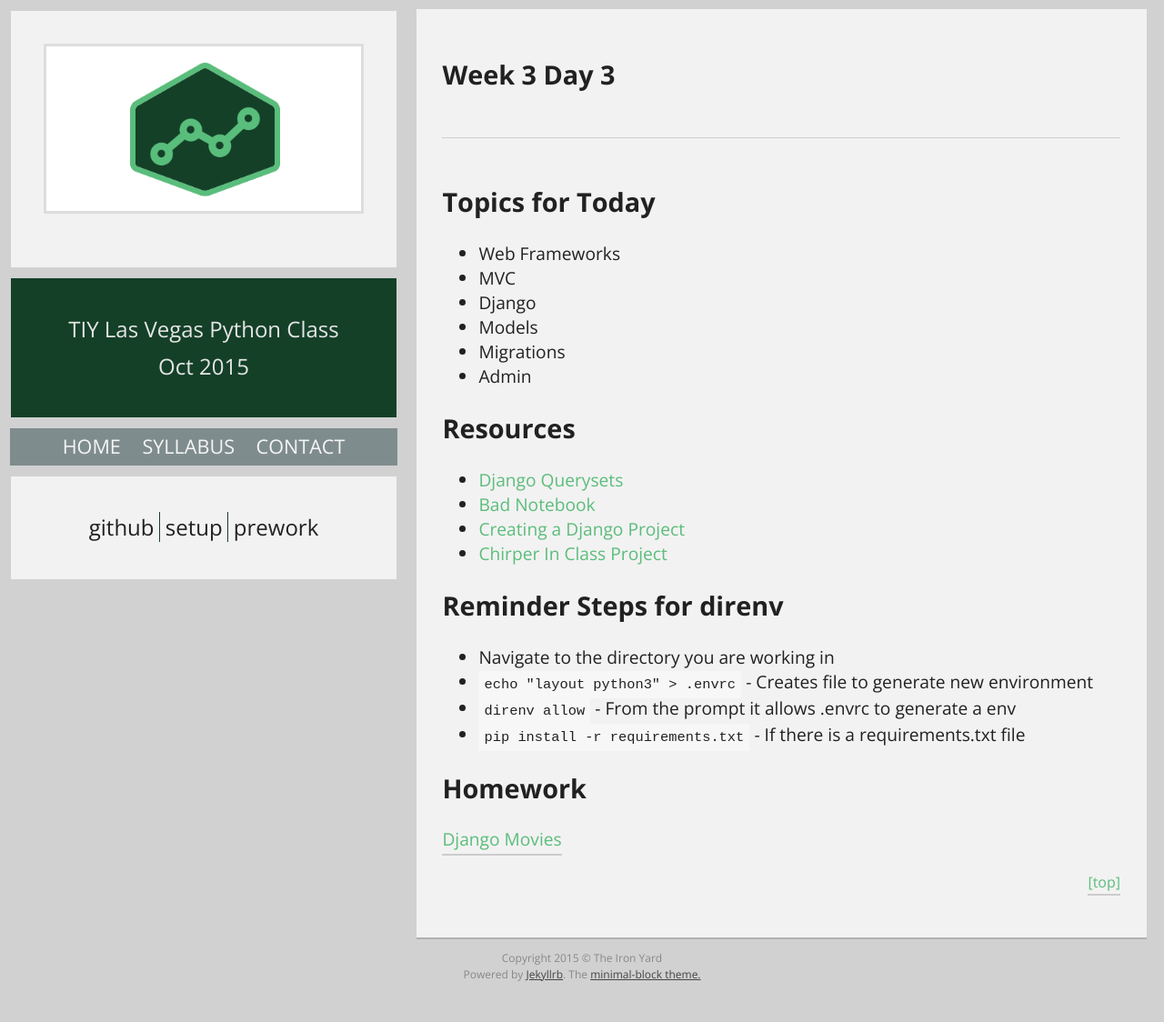
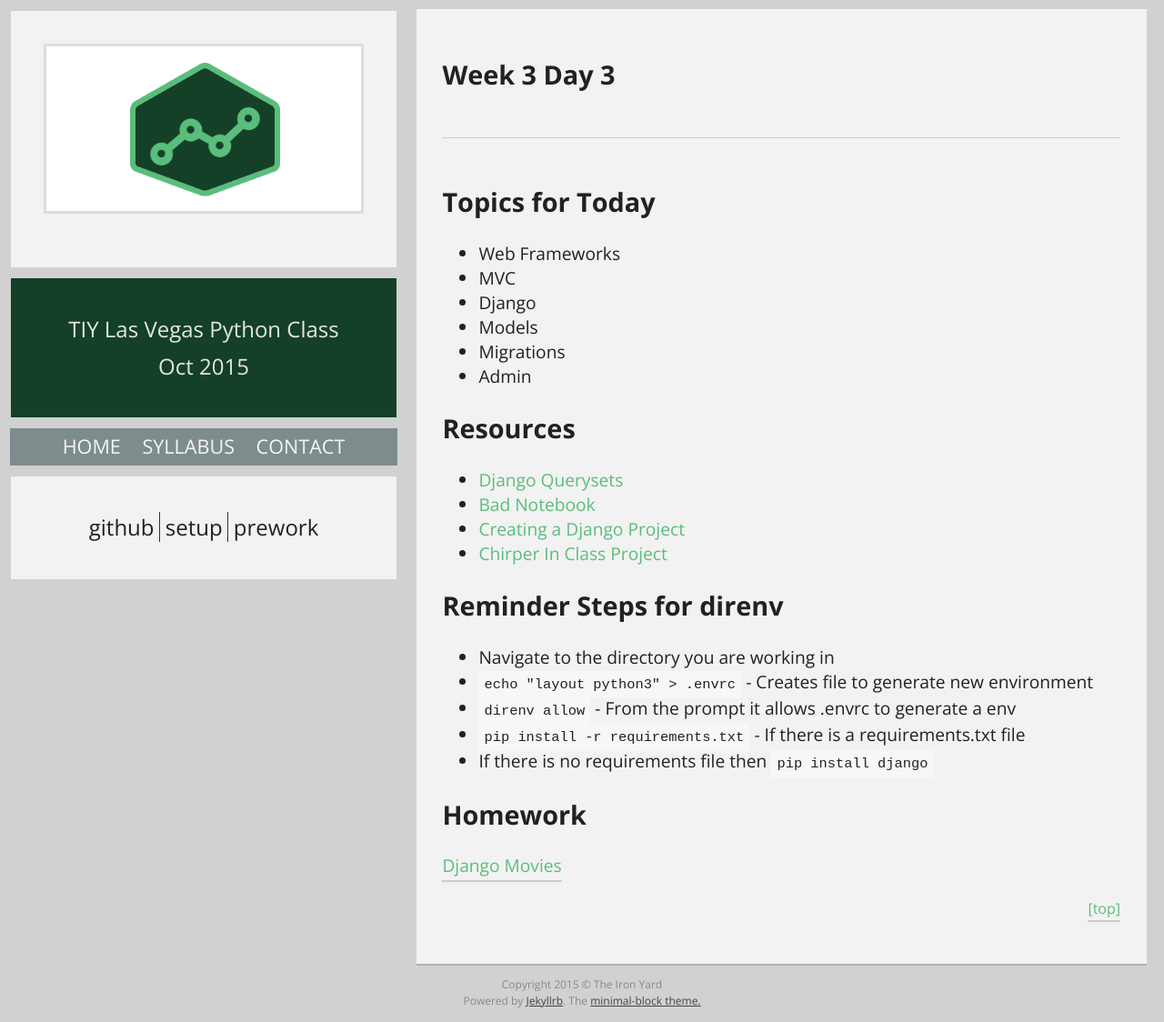
Before and after one commit to tiy-lv-python-2015-10/tiy-lv-python-2015-10.github.io, a Jekyll site: the page built from _posts/2015-10-21-Week-3-Day-3.md, in a window 1280 px wide. Shown: the whole page at 91% size. Built offline with Jekyll 4.4.1, drawn with Linux system fonts in a browser that asks for light colours; Markdown is read by kramdown in place of the engine named in the settings; before the commit the page ends 1095 px from its top, so only the background shows below that.

Commit message:
Adding extra pip instruction

```diff
--- a/_posts/2015-10-21-Week-3-Day-3.md
+++ b/_posts/2015-10-21-Week-3-Day-3.md
@@ -22,6 +22,7 @@ title: Week 3 Day 3
 * `echo "layout python3" > .envrc` - Creates file to generate new environment
 * `direnv allow` - From the prompt it allows .envrc to generate a env
 * `pip install -r requirements.txt` - If there is a requirements.txt file
+* If there is no requirements file then `pip install django`
 
 # Homework
 [Django Movies](https://github.com/tiy-lv-python-2015-10/django-movies)
```
